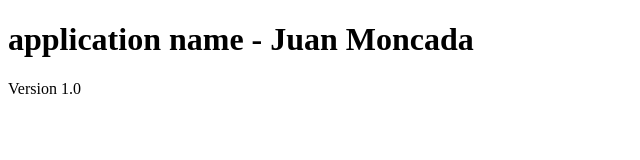
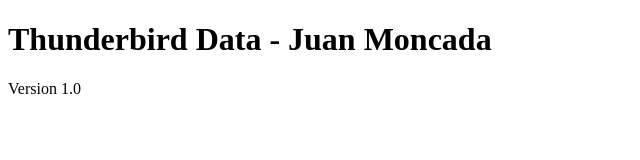
Before and after one commit to JuanMoncada23/thunderbird-data-jm1, a plain HTML site: page index.html in a window 1280 px wide. Shown: the whole page, without its empty margins (0-640 px from the left). Drawn offline with Linux system fonts and the light colour scheme.

Commit message:
updated version

```diff
--- a/index.html
+++ b/index.html
@@ -5,10 +5,10 @@
 -->
 <head>
     <meta charset="UTF-8">
-    <title> Thunderbird Data </title>
+    <title>Thunderbird Data </title>
 </head>
 <body>
-    <h1>application name - Juan Moncada</h1>
+    <h1>Thunderbird Data - Juan Moncada</h1>
     Version 1.0
 </body>
 </html>
```
